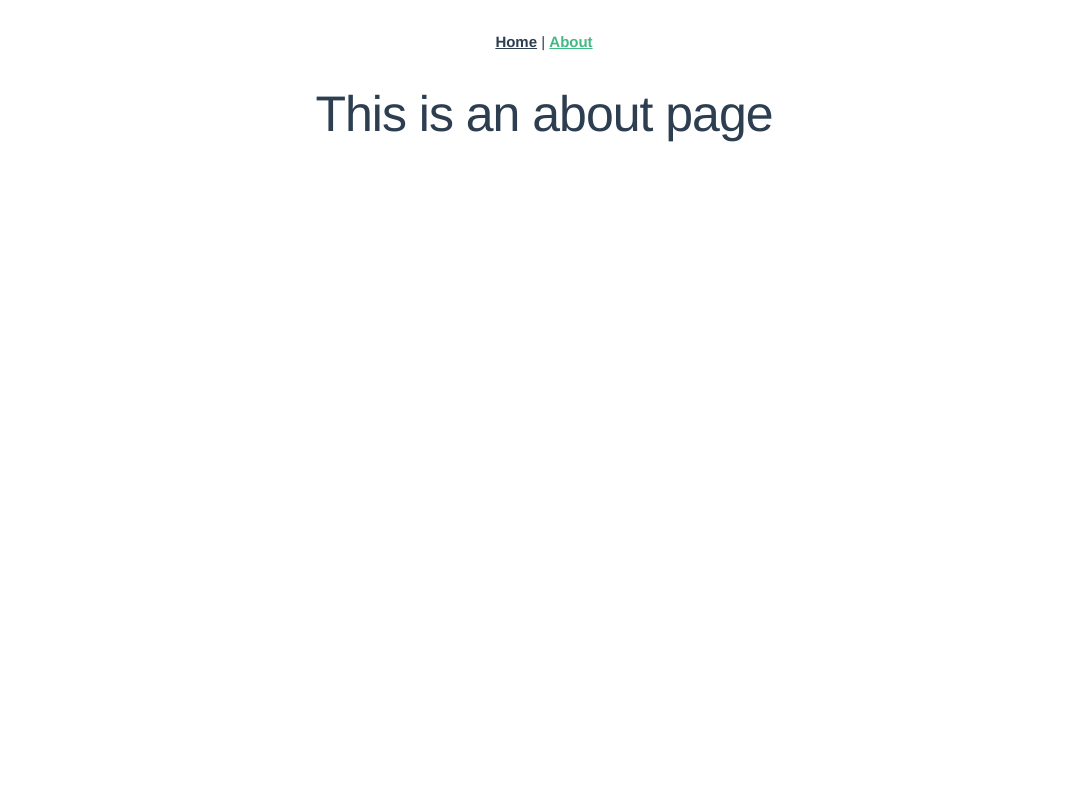
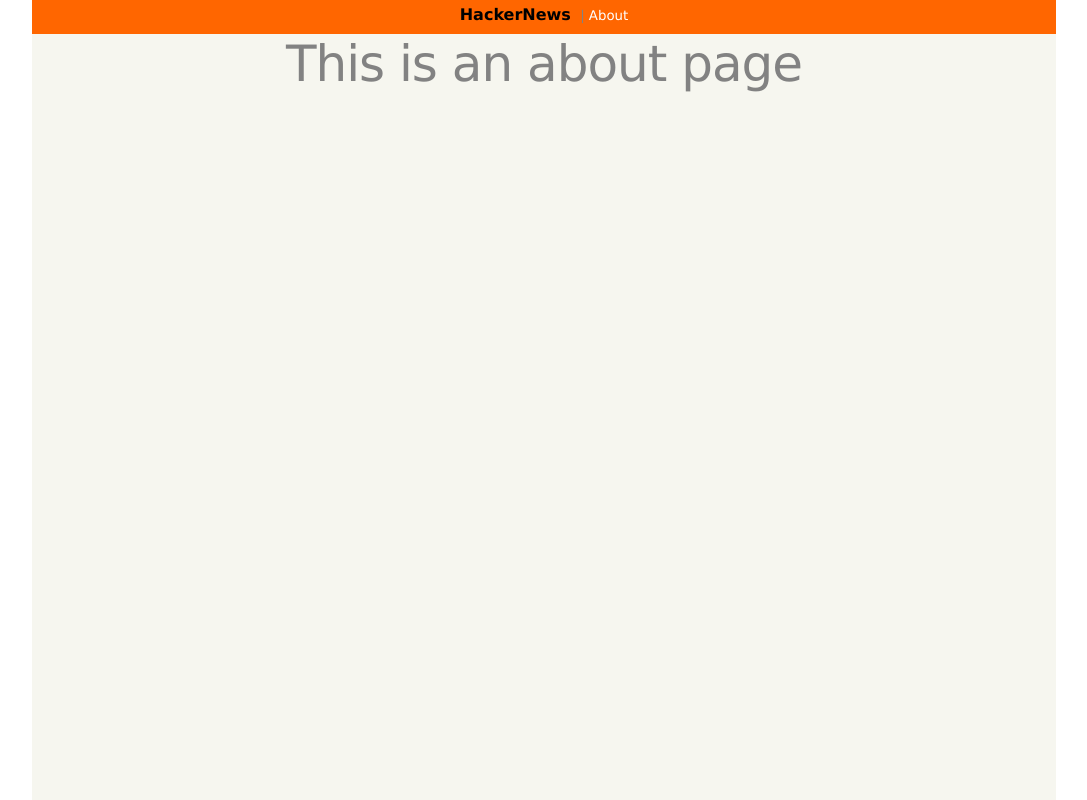
Before and after one commit to mvanbrummen/hacker-news-clone, a Vue app in the folder frontend/: page /about in a window 1280 px wide. Shown: the whole page, without its empty margins (96-1183 px from the left). Built offline with nearby package versions, Linux system fonts and the light colour scheme.

Commit message:
Added basic styling

```diff
--- a/frontend/src/App.vue
+++ b/frontend/src/App.vue
@@ -1,30 +1,47 @@
 <template>
   <div id="nav">
-    <router-link to="/">Home</router-link> |
-    <router-link to="/about">About</router-link>
+    <router-link to="/" class="logo">HackerNews</router-link> |
+    <router-link to="/about" class="nav-link">About</router-link>
   </div>
-  <router-view/>
+  <router-view />
 </template>
 
 <style>
 #app {
-  font-family: Avenir, Helvetica, Arial, sans-serif;
   -webkit-font-smoothing: antialiased;
   -moz-osx-font-smoothing: grayscale;
   text-align: center;
-  color: #2c3e50;
+
+  font-family: Verdana, Geneva, sans-serif;
+  font-size: 10pt;
+  color: #828282;
+  background-color: #f6f6ef;
+  height: 100vh;
+  width: 80vw;
+  margin: auto;
 }
 
 #nav {
-  padding: 30px;
+  padding: 2px;
+  background-color: #ff6600;
+  height: 30px;
 }
 
 #nav a {
-  font-weight: bold;
-  color: #2c3e50;
+  color: #000000;
+  text-decoration: none;
 }
 
-#nav a.router-link-exact-active {
-  color: #42b983;
+.logo {
+  color: #000000;
+  margin-right: 5px;
+  font-family: Verdana, Geneva, sans-serif;
+  font-size: 16px;
+  font-weight: bold;
+  color: #222222;
+}
+
+#nav .nav-link.router-link-exact-active {
+  color: #fff;
 }
 </style>
--- a/frontend/src/components/HelloWorld.vue
+++ /dev/null
@@ -1,58 +0,0 @@
-<template>
-  <div class="hello">
-    <h1>{{ msg }}</h1>
-    <p>
-      For a guide and recipes on how to configure / customize this project,<br>
-      check out the
-      <a href="https://cli.vuejs.org" target="_blank" rel="noopener">vue-cli documentation</a>.
-    </p>
-    <h3>Installed CLI Plugins</h3>
-    <ul>
-      <li><a href="https://github.com/vuejs/vue-cli/tree/dev/packages/%40vue/cli-plugin-babel" target="_blank" rel="noopener">babel</a></li>
-      <li><a href="https://github.com/vuejs/vue-cli/tree/dev/packages/%40vue/cli-plugin-eslint" target="_blank" rel="noopener">eslint</a></li>
-    </ul>
-    <h3>Essential Links</h3>
-    <ul>
-      <li><a href="https://vuejs.org" target="_blank" rel="noopener">Core Docs</a></li>
-      <li><a href="https://forum.vuejs.org" target="_blank" rel="noopener">Forum</a></li>
-      <li><a href="https://chat.vuejs.org" target="_blank" rel="noopener">Community Chat</a></li>
-      <li><a href="https://twitter.com/vuejs" target="_blank" rel="noopener">Twitter</a></li>
-      <li><a href="https://news.vuejs.org" target="_blank" rel="noopener">News</a></li>
-    </ul>
-    <h3>Ecosystem</h3>
-    <ul>
-      <li><a href="https://router.vuejs.org" target="_blank" rel="noopener">vue-router</a></li>
-      <li><a href="https://vuex.vuejs.org" target="_blank" rel="noopener">vuex</a></li>
-      <li><a href="https://github.com/vuejs/vue-devtools#vue-devtools" target="_blank" rel="noopener">vue-devtools</a></li>
-      <li><a href="https://vue-loader.vuejs.org" target="_blank" rel="noopener">vue-loader</a></li>
-      <li><a href="https://github.com/vuejs/awesome-vue" target="_blank" rel="noopener">awesome-vue</a></li>
-    </ul>
-  </div>
-</template>
-
-<script>
-export default {
-  name: 'HelloWorld',
-  props: {
-    msg: String
-  }
-}
-</script>
-
-<!-- Add "scoped" attribute to limit CSS to this component only -->
-<style scoped>
-h3 {
-  margin: 40px 0 0;
-}
-ul {
-  list-style-type: none;
-  padding: 0;
-}
-li {
-  display: inline-block;
-  margin: 0 10px;
-}
-a {
-  color: #42b983;
-}
-</style>
--- /dev/null
+++ b/frontend/src/components/Items.vue
@@ -0,0 +1,16 @@
+<template>
+  <div class="hello"></div>
+</template>
+
+<script>
+export default {
+  name: "Items",
+  props: {
+    itemList: [],
+  },
+};
+</script>
+
+<!-- Add "scoped" attribute to limit CSS to this component only -->
+<style scoped>
+</style>
--- a/frontend/src/views/Home.vue
+++ b/frontend/src/views/Home.vue
@@ -1,18 +1,15 @@
 <template>
-  <div class="home">
-    <img alt="Vue logo" src="../assets/logo.png">
-    <HelloWorld msg="Welcome to Your Vue.js App"/>
-  </div>
+  <items></items>
 </template>
 
 <script>
 // @ is an alias to /src
-import HelloWorld from '@/components/HelloWorld.vue'
+import Items from "@/components/Items.vue";
 
 export default {
-  name: 'Home',
+  name: "Home",
   components: {
-    HelloWorld
-  }
-}
+    Items,
+  },
+};
 </script>
```
